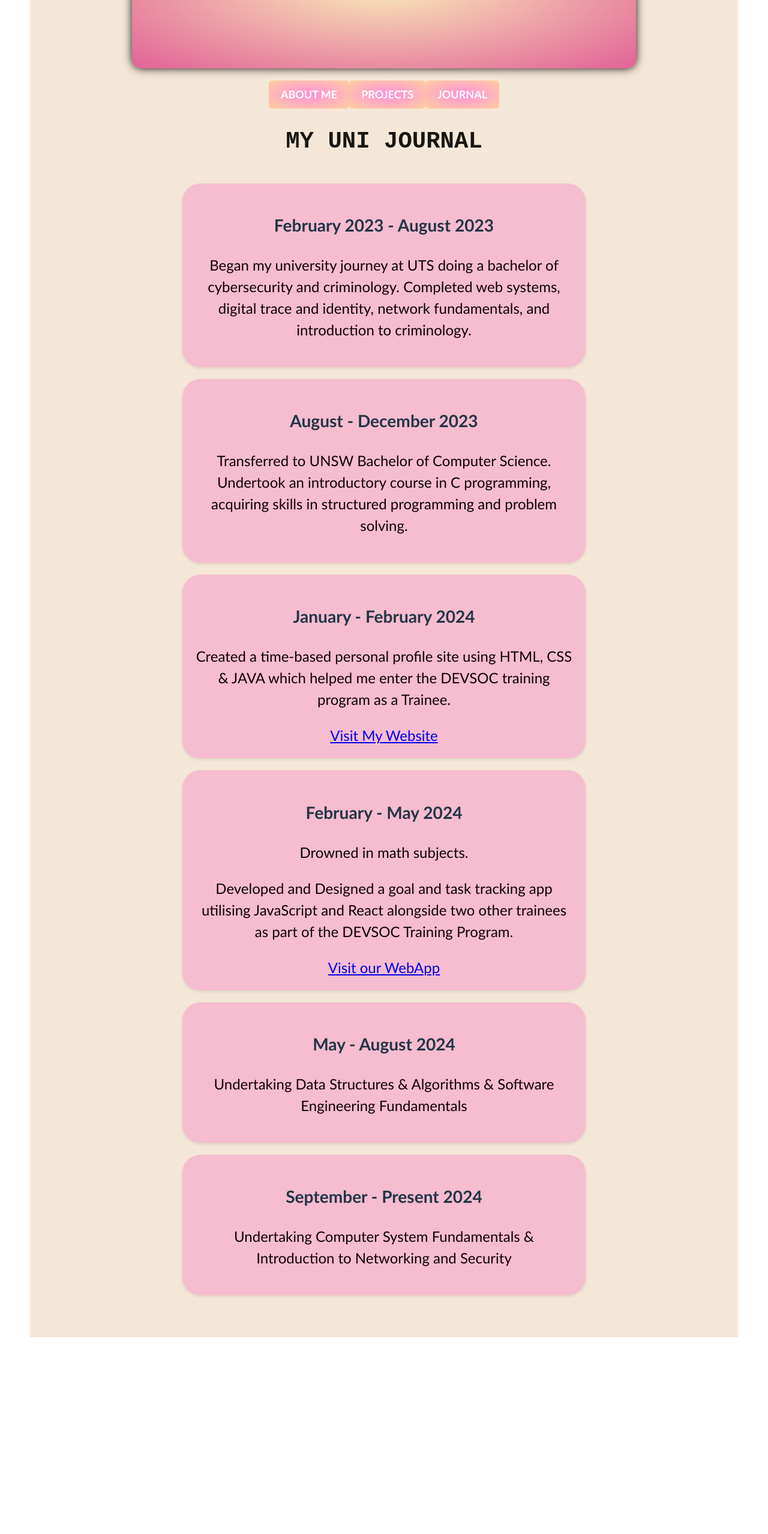
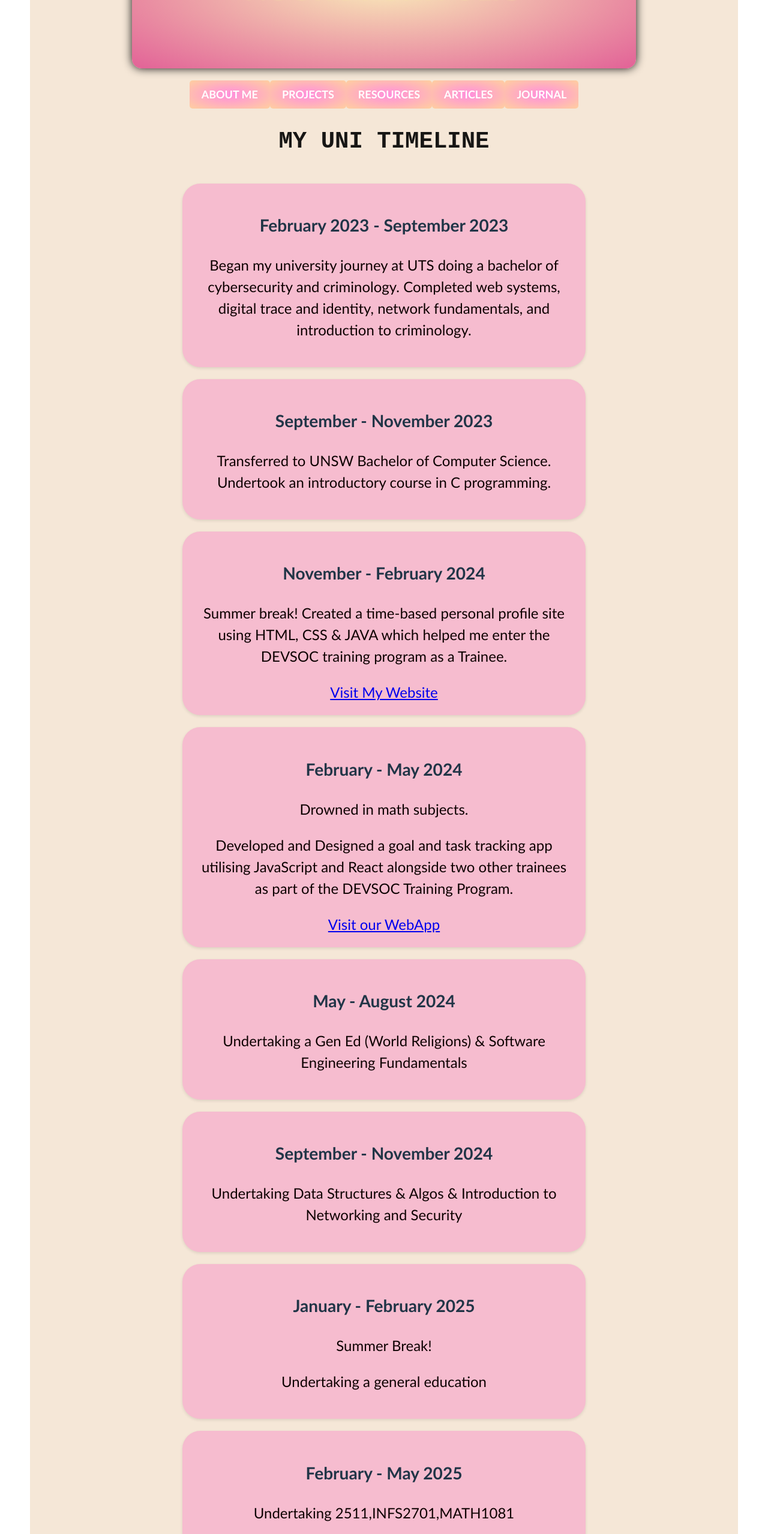
Before and after one commit to noorbabar/noorportfolio, a React (Vite) app in the folder Noorportfolio/frontend/: page /journal in a window 1280 px wide. Shown: the part 236-2793 px from the top of the page at 60% size. Before the commit the page ends 2515 px from the top, so only its background shows below. Built offline with nearby package versions, Linux system fonts and the light colour scheme.

Commit message:
Added more pages

```diff
--- a/Noorportfolio/frontend/src/App.jsx
+++ b/Noorportfolio/frontend/src/App.jsx
@@ -80,6 +80,8 @@ const App = () => {
             <nav>
               <Link to="/" className="button-heading">ABOUT ME</Link>
               <Link to="/projects" className="button-heading">PROJECTS</Link>
+              <Link to="/resources" className="button-heading">RESOURCES</Link>
+              <Link to="/articles" className="button-heading">ARTICLES</Link>
               <Link to="/journal" className="button-heading">JOURNAL</Link>
             </nav>
           </header>
--- a/Noorportfolio/frontend/src/components/Journal.jsx
+++ b/Noorportfolio/frontend/src/components/Journal.jsx
@@ -15,10 +15,10 @@ const Journal = () => {
 
   return (
     <div>
-      <h1>MY UNI JOURNAL</h1>
+      <h1>MY UNI TIMELINE</h1>
       <section className="timeline">
         <div className="timeline-event">
-          <h3>February 2023 - August 2023</h3>
+          <h3>February 2023 - September 2023</h3>
           <p>
             Began my university journey at UTS doing a bachelor of cybersecurity
             and criminology. Completed web systems, digital trace and identity,
@@ -26,16 +26,16 @@ const Journal = () => {
           </p>
         </div>
         <div className="timeline-event">
-          <h3>August - December 2023</h3>
+          <h3>September - November 2023</h3>
           <p>
             Transferred to UNSW Bachelor of Computer Science. Undertook an
-            introductory course in C programming, acquiring skills in structured
-            programming and problem solving.
+            introductory course in C programming.
           </p>
         </div>
         <div className="timeline-event">
-          <h3>January - February 2024</h3>
+          <h3>November - February 2024</h3>
           <p>
+            Summer break!
             Created a time-based personal profile site using HTML, CSS & JAVA
             which helped me enter the DEVSOC training program as a Trainee.
           </p>
@@ -69,13 +69,23 @@ const Journal = () => {
         <div className="timeline-event">
           <h3>May - August 2024</h3>
           <p>
-            Undertaking Data Structures & Algorithms & Software Engineering
+            Undertaking a Gen Ed (World Religions) & Software Engineering
             Fundamentals
           </p>
         </div>
         <div className="timeline-event">
-          <h3>September - Present 2024</h3>
-          <p>Undertaking Computer System Fundamentals & Introduction to Networking and Security</p>
+          <h3>September - November 2024</h3>
+          <p> Undertaking Data Structures & Algos & Introduction to Networking and Security</p>
+        </div>
+        <div className="timeline-event">
+        <h3>January - February 2025</h3>
+        <p>Summer Break! </p>
+        <p>Undertaking a general education </p>
+        </div>
+        <div className="timeline-event">
+        <h3>February - May 2025</h3>
+        <p>Undertaking 2511,INFS2701,MATH1081 </p>
+
         </div>
       </section>
     </div>
--- a/Noorportfolio/frontend/src/components/Projects.jsx
+++ b/Noorportfolio/frontend/src/components/Projects.jsx
@@ -3,8 +3,7 @@ import React from "react";
 const Projects = () => (
   <section>
     <h1 className="projects-heading">PROJECTS</h1>
-    <p>Here you can showcase your amazing projects!</p>
-    <p>Start by adding details about your favorite projects.</p>
+    <p>WILL FILL THIS IN (SOON)!</p>
   </section>
 );
 
```
